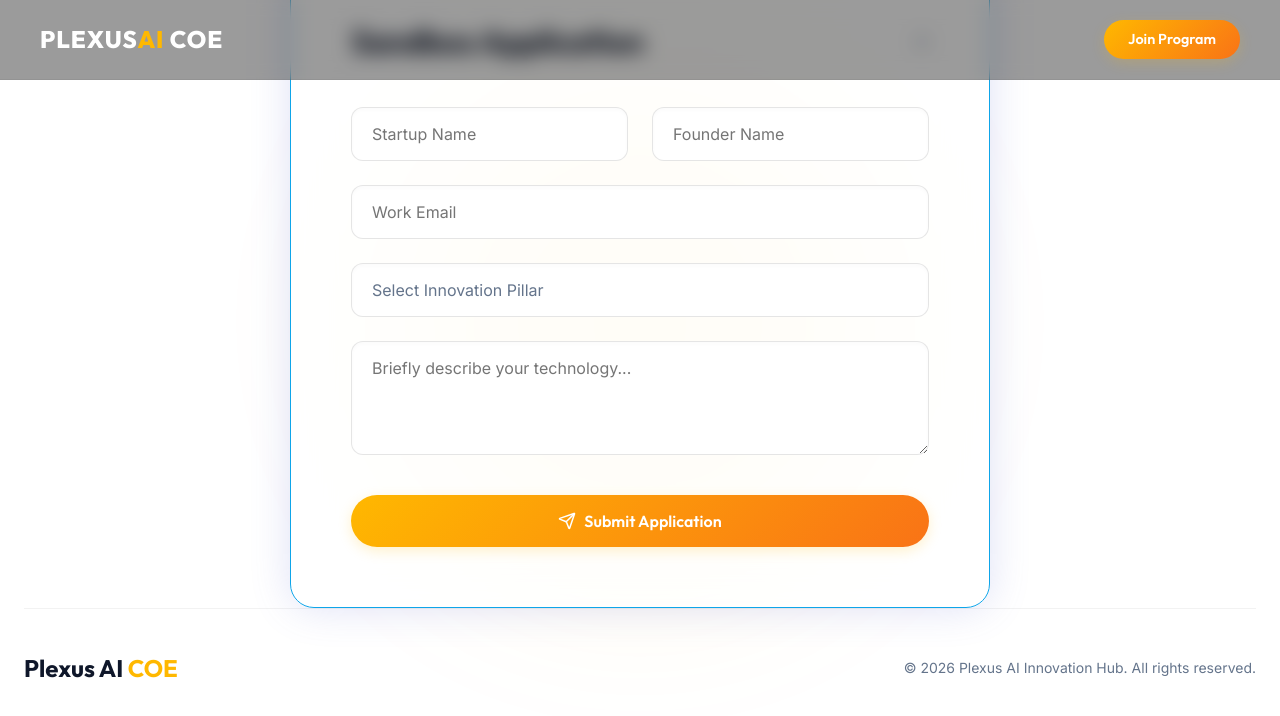
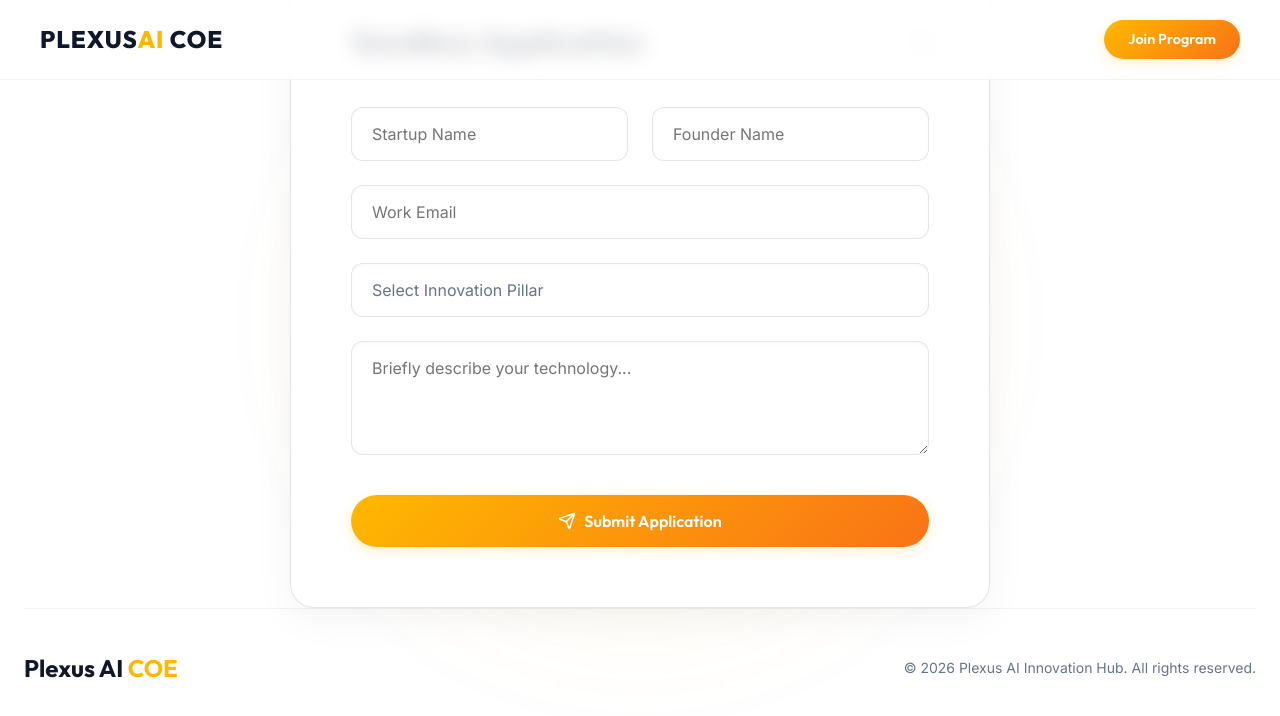
Before and after one commit to nxtwaveventures/plexusai, a React (Vite) app: page / in a window 1280 px wide. Both pictures are taken after a click on the button "Apply for Sandbox". Shown: the part 1712-2428 px from the top of the page. Built offline with nearby package versions, Linux system fonts and the light colour scheme.

Commit message:
fix(theme): improve text contrast and readability for light mode

```diff
--- a/src/App.tsx
+++ b/src/App.tsx
@@ -18,11 +18,11 @@ function App() {
         justifyContent: 'space-between',
         alignItems: 'center',
         zIndex: 100,
-        background: 'rgba(5, 5, 5, 0.4)',
+        background: 'rgba(255, 255, 255, 0.8)',
         backdropFilter: 'blur(10px)',
         borderBottom: '1px solid var(--border-glass)'
       }}>
-        <div style={{ fontFamily: 'Outfit', fontWeight: 800, fontSize: '1.5rem', color: '#fff', letterSpacing: '1px' }}>
+        <div style={{ fontFamily: 'Outfit', fontWeight: 800, fontSize: '1.5rem', color: 'var(--text-primary)', letterSpacing: '1px' }}>
           PLEXUS<span style={{ color: 'var(--accent-cyan)' }}>AI</span> COE
         </div>
         <div style={{ gap: '32px', fontSize: '0.9rem', fontWeight: 500, display: 'none' }}>
--- a/src/components/FocusAreas.tsx
+++ b/src/components/FocusAreas.tsx
@@ -67,7 +67,7 @@ const FocusAreas = () => {
                             key={pillar.id}
                             className="glass-panel"
                             variants={itemVariants}
-                            style={{ padding: '40px', position: 'relative', overflow: 'hidden', cursor: 'default' }}
+                            style={{ padding: '40px', position: 'relative', overflow: 'hidden', cursor: 'default', background: '#ffffff' }}
                         >
                             <div
                                 style={{
--- a/src/components/Sandbox.tsx
+++ b/src/components/Sandbox.tsx
@@ -103,8 +103,9 @@ const Sandbox = () => {
                                 maxWidth: '700px',
                                 margin: '0 auto',
                                 borderRadius: 'var(--border-radius-lg)',
-                                border: '1px solid var(--accent-purple)',
-                                boxShadow: '0 0 40px rgba(94, 106, 210, 0.2)'
+                                border: '1px solid var(--border-glass-hover)',
+                                boxShadow: '0 10px 40px rgba(0, 0, 0, 0.05)',
+                                background: '#ffffff'
                             }}
                         >
                             {!isSubmitted ? (
@@ -141,7 +142,7 @@ const Sandbox = () => {
                                     style={{ textAlign: 'center', padding: '60px 20px' }}
                                 >
                                     <CheckCircle2 size={80} color="var(--accent-cyan)" style={{ margin: '0 auto 24px auto', display: 'block' }} />
-                                    <h3 style={{ fontSize: '2.5rem', marginBottom: '16px', color: 'var(--accent-cyan)' }}>Application Received</h3>
+                                    <h3 style={{ fontSize: '2.5rem', marginBottom: '16px', color: 'var(--text-primary)' }}>Application Received</h3>
                                     <p className="text-secondary" style={{ fontSize: '1.2rem' }}>Our Clinical Validation Committee will review your submission and contact you shortly.</p>
                                 </motion.div>
                             )}
```
